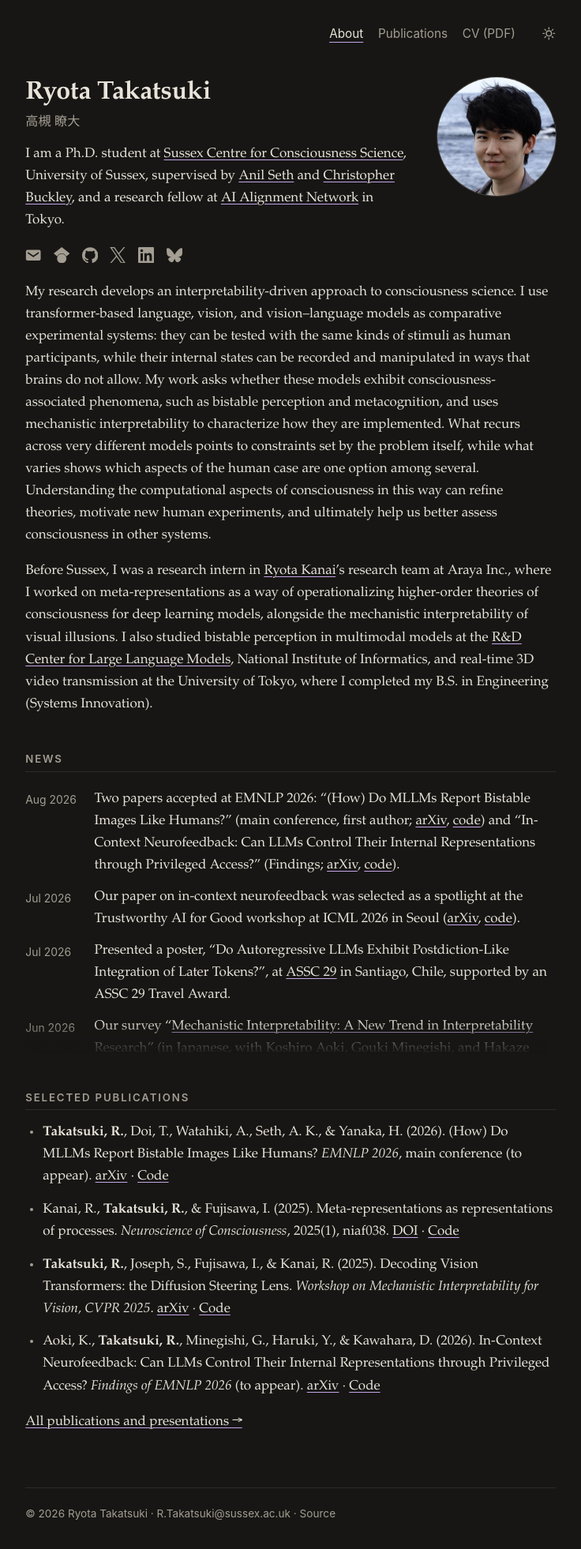
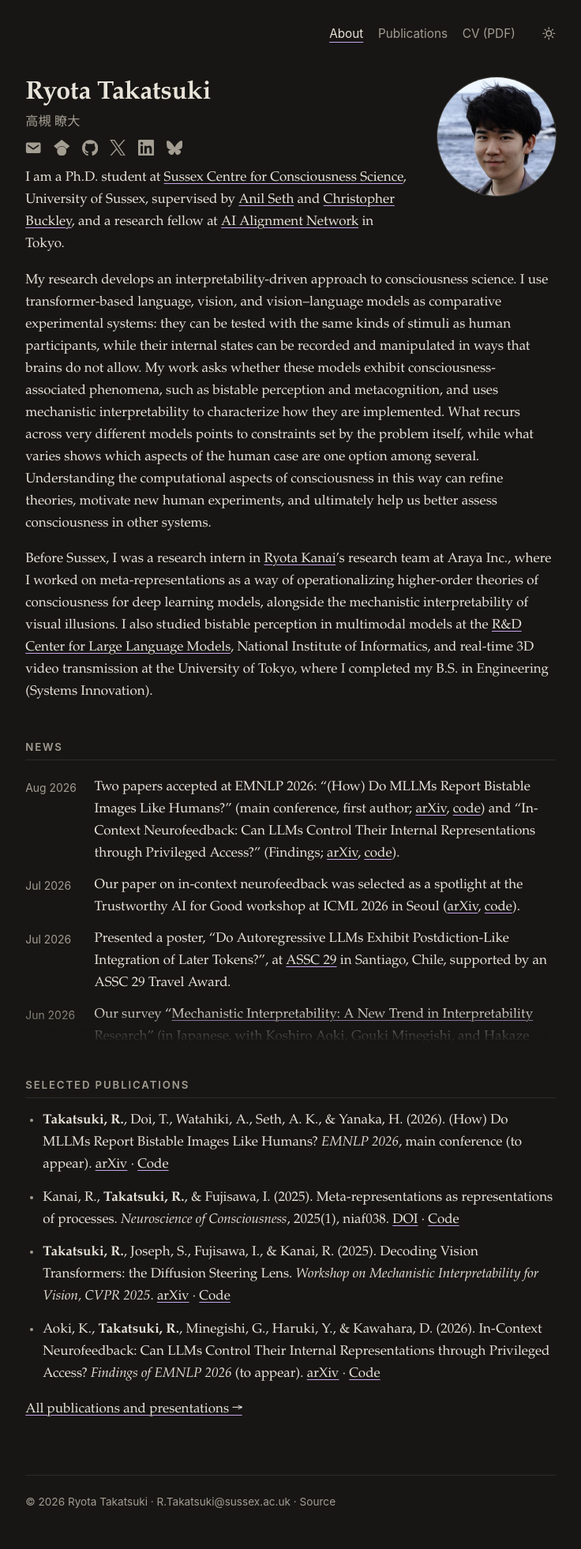
Before and after one commit to rtakatsky/rtakatsky.github.io, a Jekyll site: the page built from index.md, in a window 1280 px wide. Shown: the whole page at 79% size, without its empty margins (272-1008 px from the left). Built offline with Jekyll 4.4.1, drawn with Linux system fonts in a browser that asks for light colours.

Commit message:
About: put the icon links directly under the name
Under the affiliation paragraph the row looked out of place. It now
follows the Japanese name, above "I am a Ph.D. student", and its margins
are adjusted for the new position.

Co-Authored-By: Claude Fable 5.2 <noreply@anthropic.com>

```diff
--- a/assets/css/style.css
+++ b/assets/css/style.css
@@ -187,13 +187,13 @@ hr { border: 0; border-top: 1px solid var(--rule); margin: 2rem 0; }
   .portrait { width: 110px; height: 110px; }
 }
 
-/* Links row: icon-only links under the affiliation. Each link carries a
-   title and a visually hidden label. The negative margins line the first
-   icon up with the text edge and offset the links' own padding. */
+/* Links row: icon-only links under the name. Each link carries a title and
+   a visually hidden label. The negative margins line the first icon up
+   with the text edge and offset the links' own padding. */
 .links {
   list-style: none;
   padding: 0;
-  margin: -0.3rem 0 1rem -0.4rem;
+  margin: -0.7rem 0 0.5rem -0.4rem;
   display: flex;
   flex-wrap: wrap;
   gap: 0.1rem;
--- a/index.md
+++ b/index.md
@@ -8,9 +8,9 @@ permalink: /
 # Ryota Takatsuki
 <p class="name-ja" lang="ja">高槻 瞭大</p>
 
+{% include links.html %}
+
 I am a Ph.D. student at [Sussex Centre for Consciousness Science](https://www.sussex.ac.uk/research/centres/sussex-centre-for-consciousness-science/), University of Sussex, supervised by [Anil Seth](https://www.anilseth.com/) and [Christopher Buckley](https://christopherlbuckley.com/), and a research fellow at [AI Alignment Network](https://www.aialign.net/) in Tokyo.
-
-{% include links.html %}
   </div>
   <img class="portrait" src="/assets/img/profile.jpg" alt="Ryota Takatsuki" width="600" height="600">
 </div>
```
